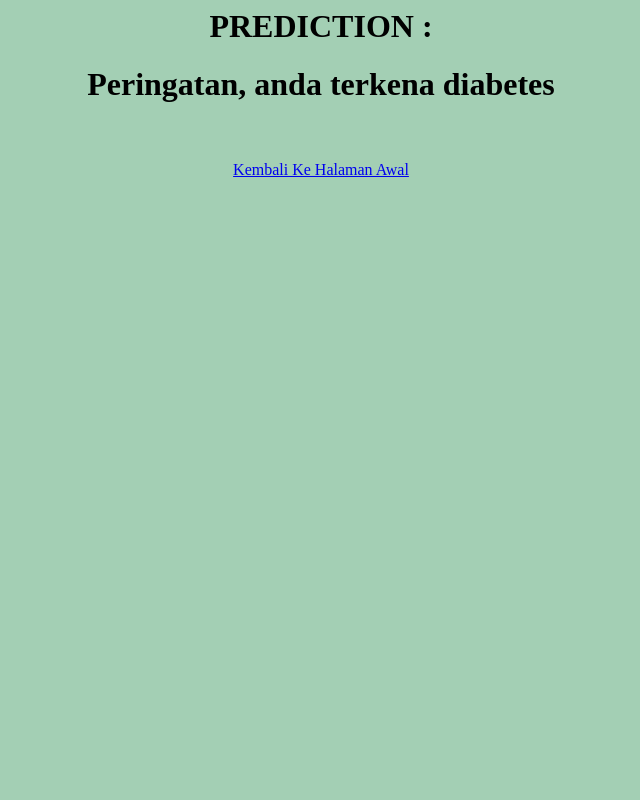
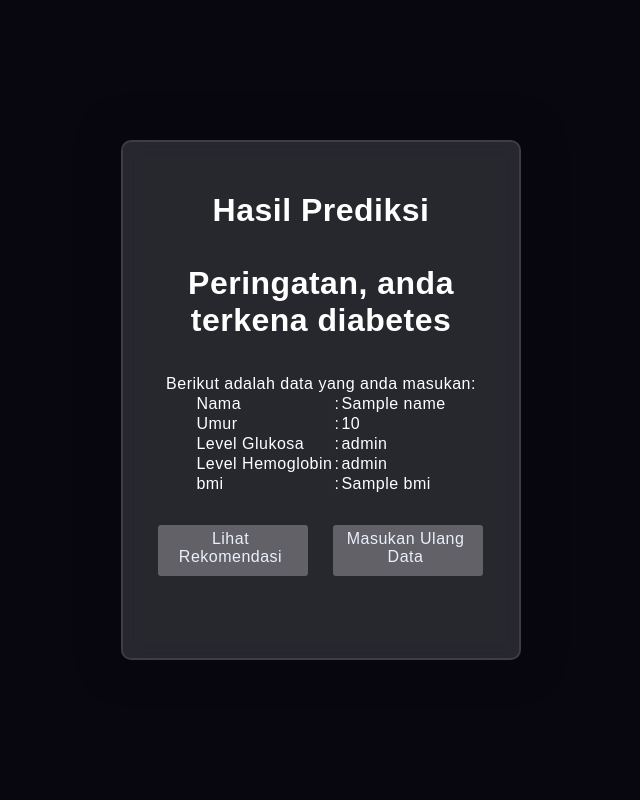
Before and after one commit to faqihkeren44/diabetes_web, a Python web app: template templates/after.html in a window 1280 px wide. Shown: the whole page, without its empty margins (319-959 px from the left). Run offline with Jinja, Linux system fonts and the light colour scheme; the template is opened without the code that fills it: most values are stand-ins (such as "Sample title", 1, 10 or a date in 2020).

Commit message:
Update after.html

```diff
--- a/templates/after.html
+++ b/templates/after.html
@@ -1,10 +1,139 @@
-<html>
+<!DOCTYPE html>
+<html lang="en">
+<head>
+    <meta charset="UTF-8">
+    <meta name="viewport" content="width=device-width, initial-scale=1.0">
+    <title>Predict Result</title>
+    <style>
+            *,
+        *:before,
+        *:after{
+            padding: 0;
+            margin: 0;
+            box-sizing: border-box;
+        }
+        body{
+            background-color: #080710;
+        }
+        .background{
+            width: 430px;
+            height: 520px;
+            position: absolute;
+            transform: translate(-50%,-50%);
+            left: 50%;
+            top: 50%;
+        }
+        .background .shape{
+            height: 200px;
+            width: 200px;
+            position: absolute;
+            border-radius: 50%;
+        }
+        .shape:first-child{
+            background: linear-gradient(
+                #1845ad,
+                #23a2f6
+            );
+            left: -80px;
+            top: -80px;
+        }
+        .shape:last-child{
+            background: linear-gradient(
+                to right,
+                #ff512f,
+                #f09819
+            );
+            right: -30px;
+            bottom: -80px;
+        }
+        form{
+            height: 520px;
+            width: 400px;
+            background-color: rgba(255,255,255,0.13);
+            position: absolute;
+            transform: translate(-50%,-50%);
+            top: 50%;
+            left: 50%;
+            border-radius: 10px;
+            backdrop-filter: blur(10px);
+            border: 2px solid rgba(255,255,255,0.1);
+            box-shadow: 0 0 40px rgba(8,7,16,0.6);
+            padding: 50px 35px;
+        }
+        form *{
+            font-family: 'Poppins',sans-serif;
+            color: #ffffff;
+            letter-spacing: 0.5px;
+            outline: none;
+            border: none;
+        }
+        form h3{
+            font-size: 32px;
+            font-weight: 500;
+            line-height: 42px;
+            text-align: center;
+        }
 
-<body bgcolor=#a3cfb4>
-
+        label{
+            display: block;
+            margin-top: 30px;
+            font-size: 16px;
+            font-weight: 500;
+        }
+        input{
+            display: block;
+            height: 50px;
+            width: 100%;
+            background-color: rgba(255,255,255,0.07);
+            border-radius: 3px;
+            padding: 0 10px;
+            margin-top: 8px;
+            font-size: 14px;
+            font-weight: 300;
+        }
+        ::placeholder{
+            color: #e5e5e5;
+        }
+        button{
+            margin-top: 50px;
+            width: 100%;
+            background-color: #ffffff;
+            color: #080710;
+            padding: 15px 0;
+            font-size: 18px;
+            font-weight: 600;
+            border-radius: 5px;
+            cursor: pointer;
+        }
+        .social{
+        margin-top: 30px;
+        display: flex;
+        }
+        .social div{
+        background: red;
+        width: 150px;
+        border-radius: 3px;
+        padding: 5px 10px 10px 5px;
+        background-color: rgba(255,255,255,0.27);
+        color: #eaf0fb;
+        text-align: center;
+        }
+        .social div:hover{
+        background-color: rgba(255,255,255,0.47);
+        }
+        .social .fb{
+        margin-left: 25px;
+        }
+        .social i{
+        margin-right: 4px;
+        }
+    </style>
+</head>
+<body>
+    <form>
         <center>
-
-        <h1>  PREDICTION :  </h1>
+            <h1>Hasil Prediksi</h1>
+            <br><br>
 
             {%if result == 0%}
             <h1>Selamat, anda tidak terkena diabetes</h1>
@@ -15,10 +144,49 @@
             {%endif%}
 
             <br><br>
-    <a href='/'>Kembali Ke Halaman Awal</a>
+            <p>
+                Berikut adalah data yang anda masukan:
+                <table>
+                    <tr>
+                        <td>Nama</td>
+                        <td>:</td>
+                        <td>{{name}}</td>
+                    </tr>
+                    <tr>
+                        <td>Umur</td>
+                        <td>:</td>
+                        <td>{{age}}</td>
+                    </tr>
+                    <tr>
+                        <td>Level Glukosa</td>
+                        <td>:</td>
+                        <td>{{blood_glucose_level}}</td>
+                    </tr>
+                    <tr>
+                        <td>Level Hemoglobin</td>
+                        <td>:</td>
+                        <td>{{HbA1c_level}}</td>
+                    </tr>
+                    <tr>
+                        <td>bmi</td>
+                        <td>:</td>
+                        <td>{{bmi}}</td>
+                    </tr>
+                </table>
+            </p>
+        </center>
+    <div class="social">
+        <a href='../..' style="text-decoration: none;">
+            <div class="go">Lihat Rekomendasi</div>
+        </a>
+        <a href='/' style="text-decoration: none;">
+            <div class="fb">Masukan Ulang Data</div>
+        </a>
+    </div>
 
-    </center>
+    <br><br>
 
+
+</form>
 </body>
-
 </html>
```
Lines whose indentation alone changed are shown as unchanged.
